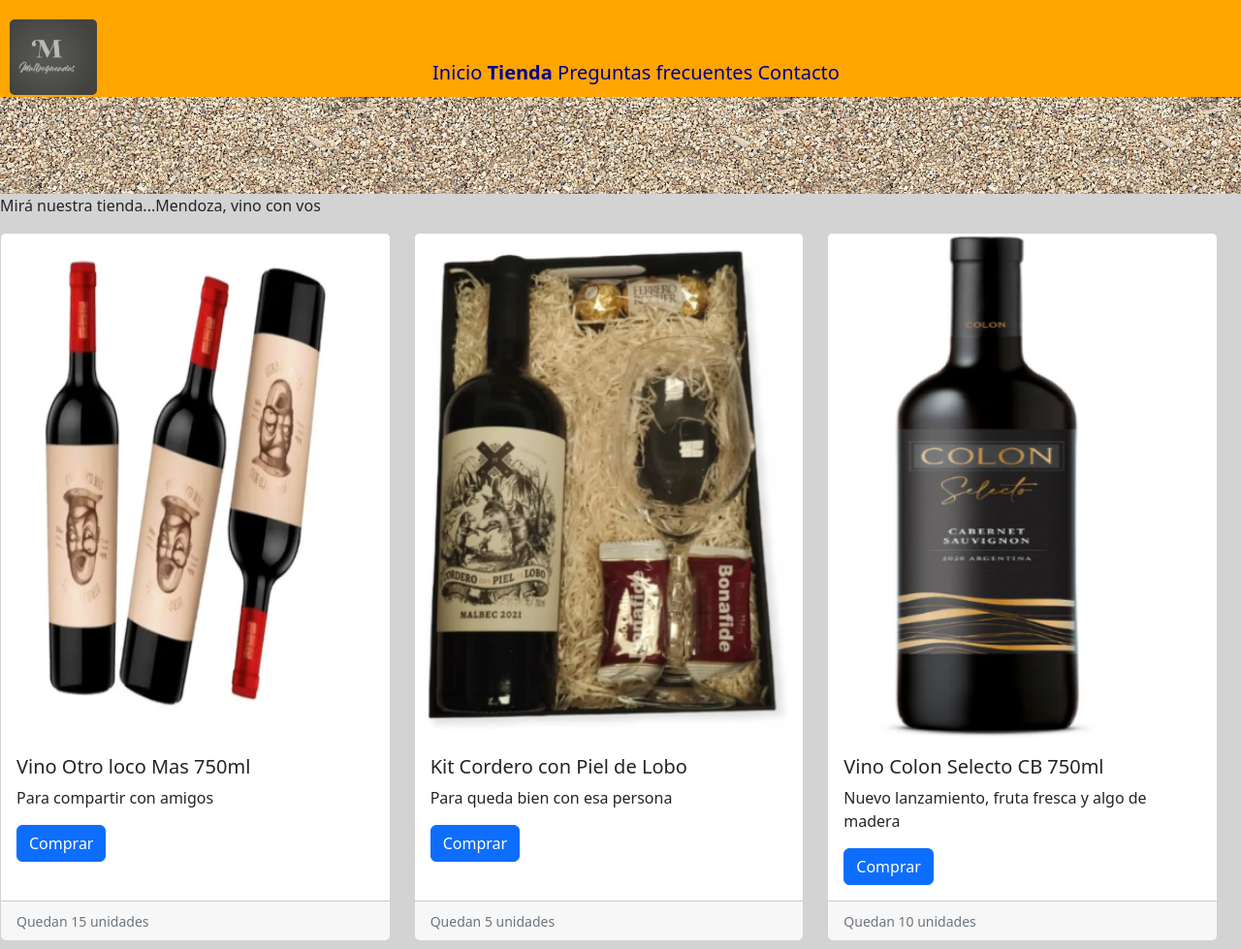
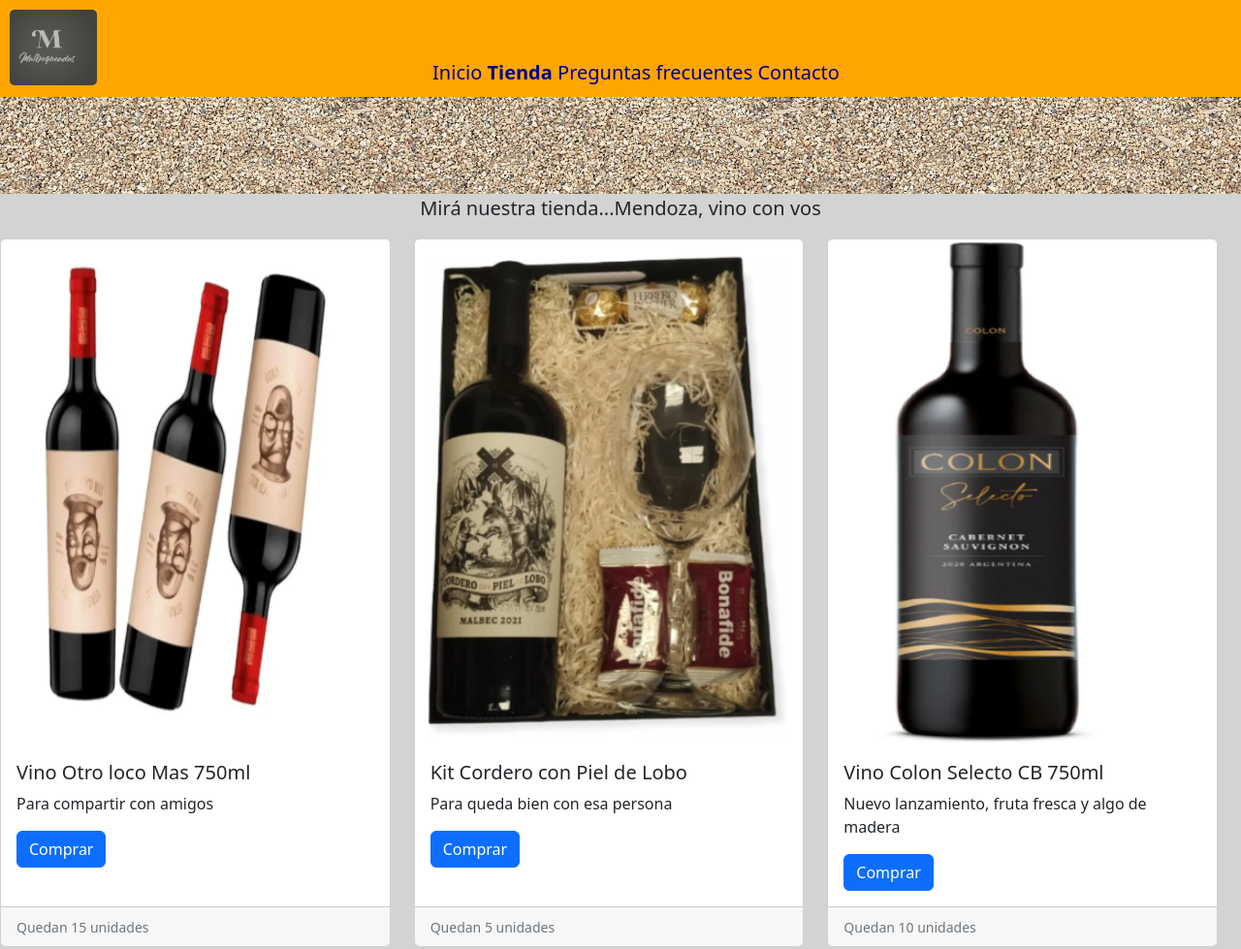
Before and after one commit to fannyfili/Proyecto-Malbequeadas, a website: page vistas/Tienda.html in a window 1280 px wide. Shown: the top 979 px of the page at 97% size. Drawn offline with nearby package versions, Linux system fonts and the light colour scheme.

Commit message:
homogeneizando los html

```diff
--- a/css/estilos.css
+++ b/css/estilos.css
@@ -10,7 +10,7 @@
 .logo {
     width: 90px ;
     position: absolute;
-    margin-top: 20px;
+    margin-top: 10px;
     left: 10px;
     border-radius: 5px;
 
--- a/vistas/Tienda.html
+++ b/vistas/Tienda.html
@@ -31,7 +31,9 @@
     </nav>
 
   </header>
-  <p> Mirá nuestra tienda...Mendoza, vino con vos </p>
+  <strong>
+  <p class="lead text-center">Mirá nuestra tienda...Mendoza, vino con vos </p>
+  </strong>
 
 
             <section class="cards">
```
Also changed, not shown: vistas/Preguntasfrecuentes.html (+1 -0 lines).
